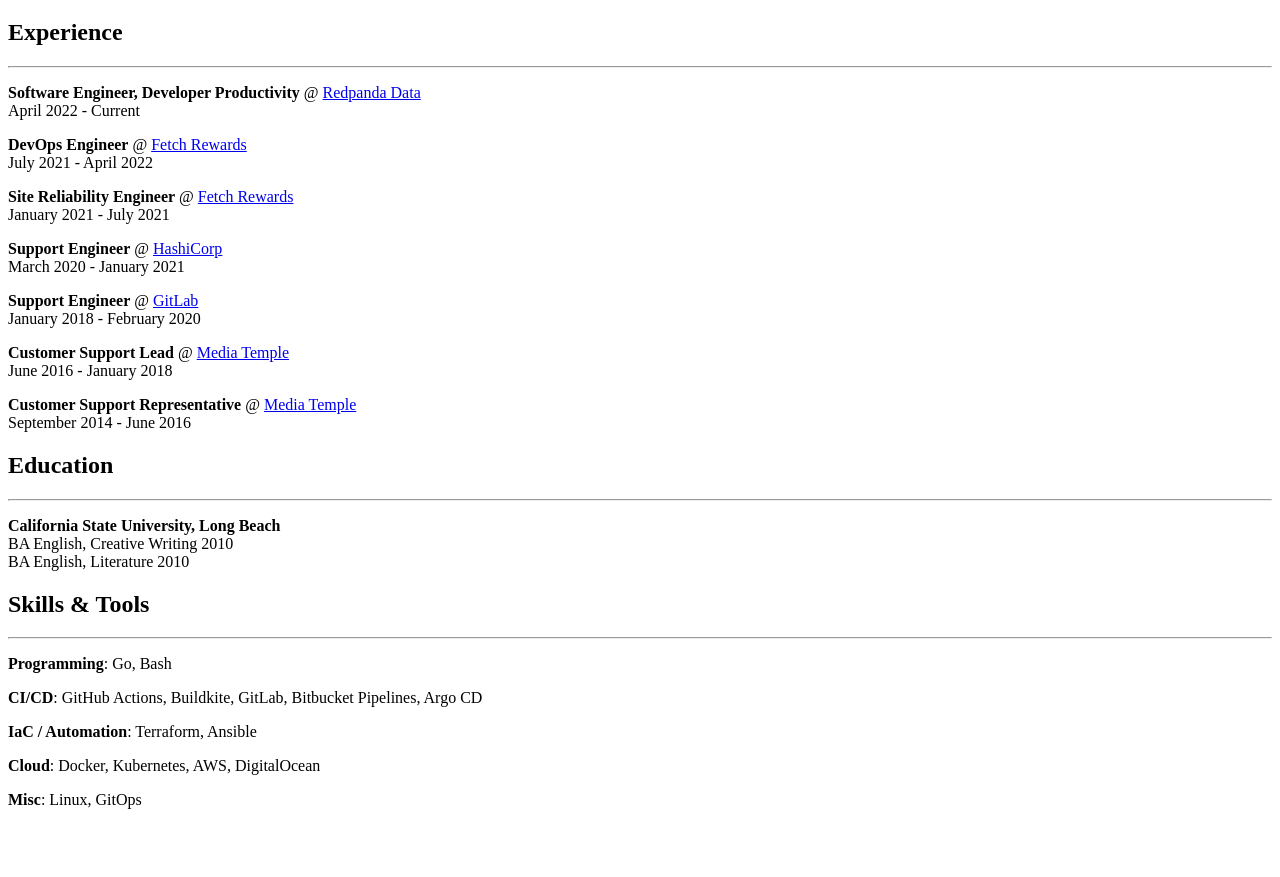
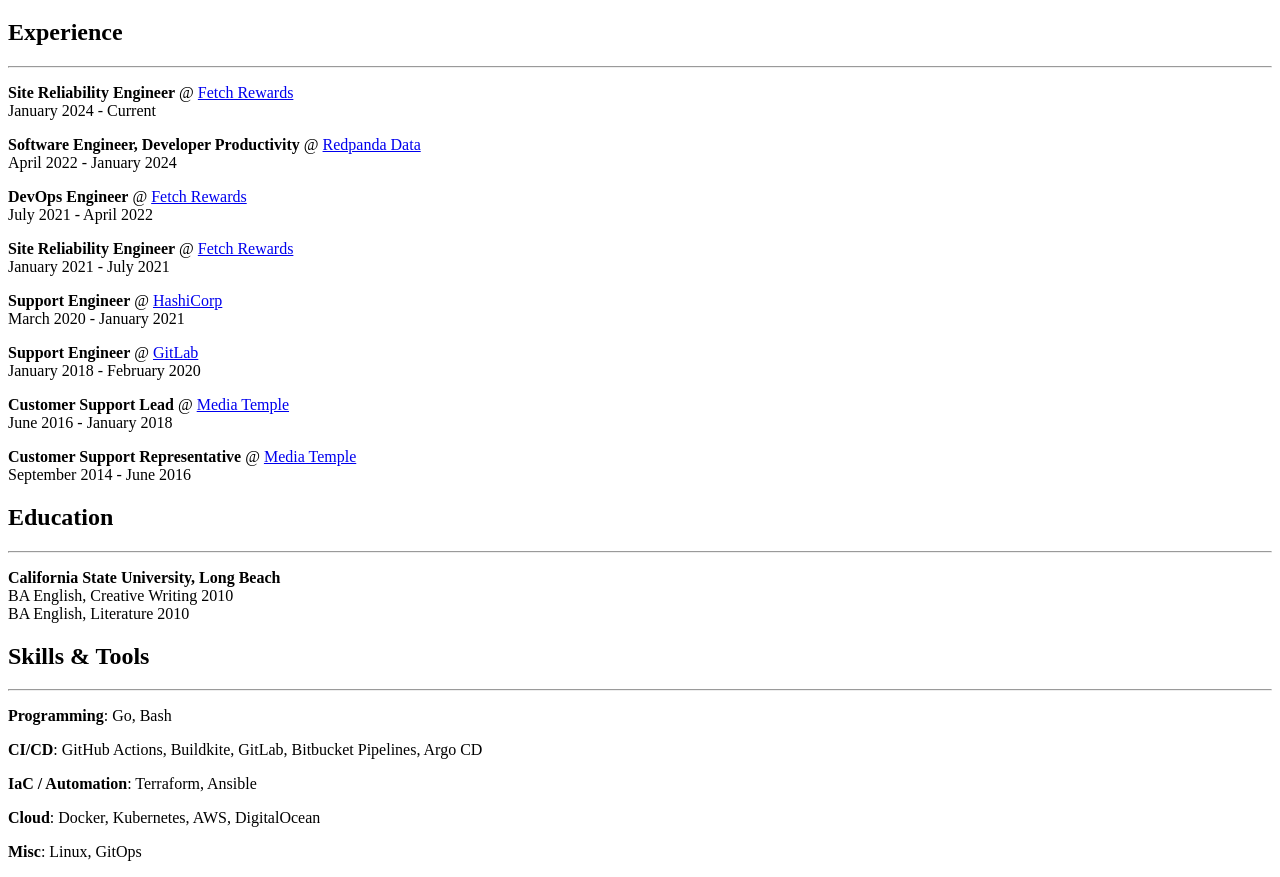
Before and after one commit to nk-87/namho.kim, a plain HTML site: page resume/index.html in a window 1280 px wide. Shown: the part 61-938 px from the top of the page. Before the commit the page ends 886 px from the top, so only its background shows below. Drawn offline with Linux system fonts and the light colour scheme.

Commit message:
new role

```diff
--- a/resume/index.html
+++ b/resume/index.html
@@ -1,18 +1,29 @@
 <!DOCTYPE HTML>
 <html>
+
 <head>
   <title>Namho Kim</title>
 </head>
+
 <body>
-  <a href="https://namho.kim"><h1>Namho Kim</h1></a>
+  <a href="https://namho.kim">
+    <h1>Namho Kim</h1>
+  </a>
   <div class="section" id="experience">
     <h2>Experience</h2>
     <hr>
     <div class="role">
       <p>
+        <strong>Site Reliability Engineer</strong>
+        @ <a href="https://fetchrewards.com" target="_blank">Fetch Rewards</a><br>
+        January 2024 - Current
+      </p>
+    </div>
+    <div class="role">
+      <p>
         <strong>Software Engineer, Developer Productivity</strong>
         @ <a href="https://redpanda.com" target="_blank">Redpanda Data</a><br>
-      April 2022 - Current
+        April 2022 - January 2024
       </p>
     </div>
     <div class="role">
@@ -79,4 +90,5 @@
       <p><strong>Misc</strong>: Linux, GitOps</p>
     </div>
 </body>
+
 </html>
```
Also changed, not shown: index.html (+3 -2 lines). Lines whose indentation alone changed are shown as unchanged.
